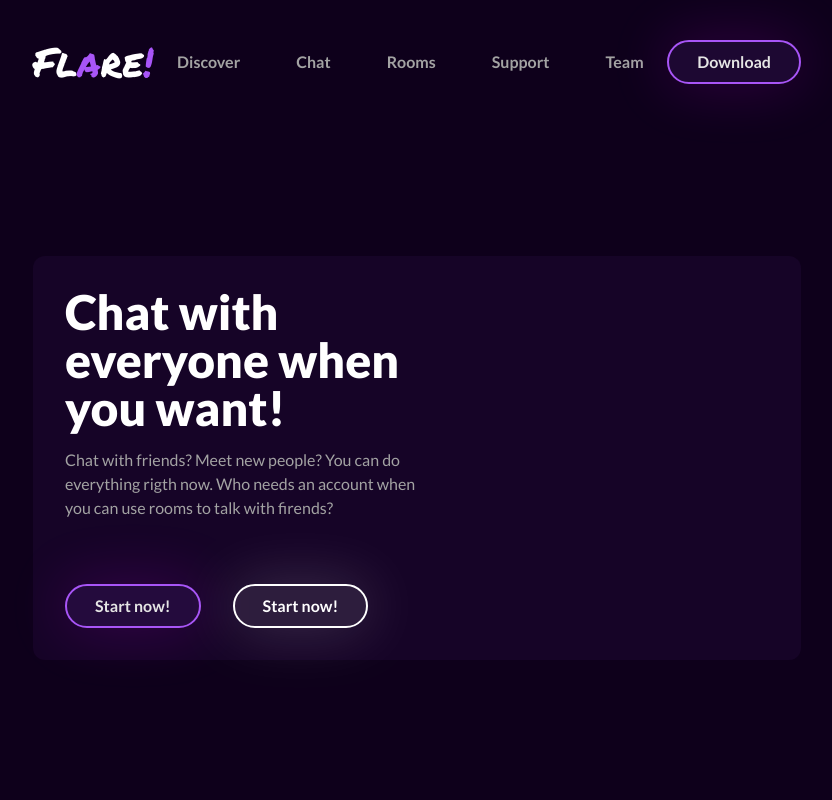
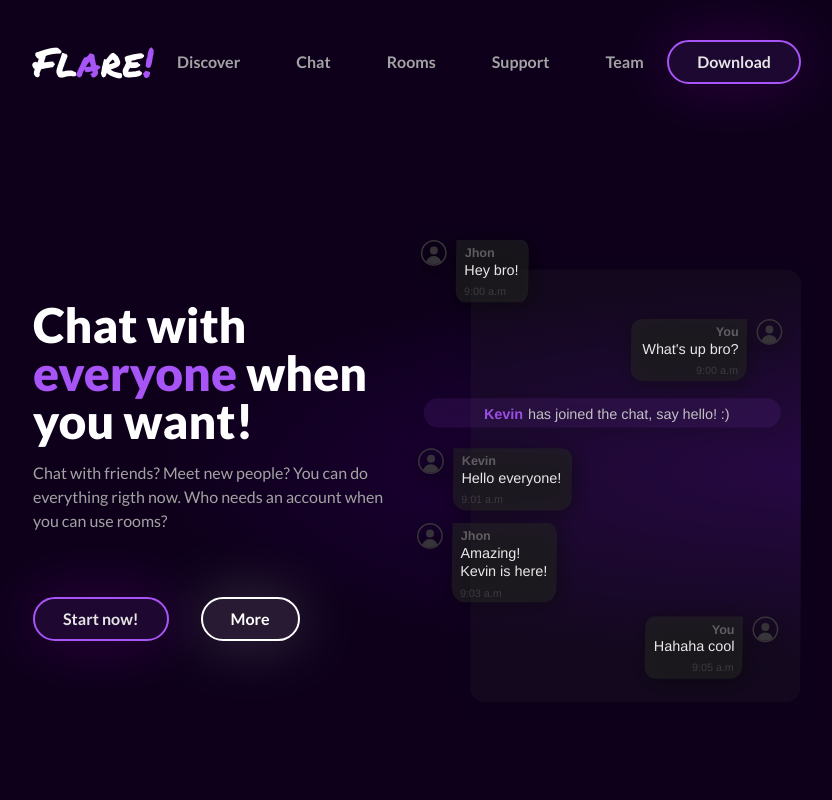
Before and after one commit to SebastianL-dev/Flare, a Next.js app in the folder client/web/: page / in a window 1280 px wide. Shown: the top 800 px of the page, without its empty margins (223-1055 px from the left). Built offline with nearby package versions, Linux system fonts and the light colour scheme; no server answers.

Commit message:
feat(web): add chat image in home ✨
- Add a chat image in the home.

- Add new header effect on scroll.

```diff
--- a/client/web/src/app/page.tsx
+++ b/client/web/src/app/page.tsx
@@ -1,6 +1,8 @@
 import DefaultButton from "@/components/common/buttons/defaultButton";
 import Footer from "@/components/common/footer";
 import Header from "@/components/common/header";
+import Image from "next/image";
+import ChatImg from "@/../public/Chat.svg";
 
 export const runtime = "edge";
 
@@ -8,25 +10,37 @@ export default function Home() {
   return (
     <>
       <Header />
-      <main className="mx-[20%] pt-64 pb-96">
-        <div className="bg-purple-500 p-8 rounded-xl bg-opacity-5">
-          <section className="max-w-[50%] flex flex-col gap-16">
+      <main className="mx-[20%] pt-44 pb-96 grid gap-36">
+        <section className="my-16 rounded-xl min-h-[600] flex items-center bg-card-right bg-opacity-5 justify-between gap-8 border-opacity-10">
+          <div className="max-w-[50%] flex flex-col gap-16">
             <div className="flex flex-col gap-4">
               <h1 className="font-black text-5xl max-w-[500px]">
-                Chat with everyone when you want!
+                Chat with <span className="text-purple-500">everyone</span> when
+                you want!
               </h1>
-              <p className="max-w-[550px] text-neutral-400">
+              <p className="max-w-[550px] text-neutral-400 font-medium">
                 Chat with friends? Meet new people? You can do everything rigth
-                now. Who needs an account when you can use rooms to talk with
-                firends?
+                now. Who needs an account when you can use rooms?
               </p>
             </div>
             <div className="flex gap-8">
               <DefaultButton text="Start now!" color="purple" />
-              <DefaultButton text="Start now!" color="white" />
+              <DefaultButton text="More" color="white" />
             </div>
-          </section>
-        </div>
+          </div>
+          <div className="flex flex-col gap-4 min-w-96">
+            <Image
+              className="image-shadow"
+              width={"400"}
+              height={"400"}
+              src={ChatImg}
+              alt=""
+            />
+          </div>
+        </section>
+        <section>
+          <h2 className="">The rooms</h2>
+        </section>
       </main>
       <Footer />
     </>
--- a/client/web/src/components/common/header.tsx
+++ b/client/web/src/components/common/header.tsx
@@ -1,12 +1,48 @@
+"use client";
+
 import { permanentMarker } from "@/styles/fonts";
 import NavButton from "./buttons/navButton";
 import Link from "next/link";
 import DefaultButton from "./buttons/defaultButton";
+import { useEffect, useState } from "react";
 
+// let lastScroll: number = 0;
 export default function Header() {
+  const [headerS, setHeaderS] = useState<string>("bg-transparent");
+  const [headerPadding, setHeaderPadding] = useState<string>("py-8");
+  const [headerTop, setHeaderTop] = useState<string>("top-0");
+  const [lastScroll, setLastScroll] = useState<number>(0);
+
+  useEffect(() => {
+    let scrollTop: number = document.documentElement.scrollTop;
+
+    const handleScroll = () => {
+      scrollTop > lastScroll
+        ? setHeaderTop("-top-[77px]")
+        : setHeaderTop("top-0");
+
+      setLastScroll(scrollTop);
+
+      window.scrollY == 0
+        ? (setHeaderS("bg-transparent"), setHeaderPadding("py-8"))
+        : (setHeaderS("bg-[#120022] bg-opacity-60 backdrop-blur-[6px]"),
+          setHeaderPadding("py-2"));
+    };
+
+    window.addEventListener("scroll", handleScroll);
+
+    return () => {
+      window.removeEventListener("scroll", handleScroll);
+    };
+  });
+
   return (
-    <header className="flex h-fit w-full fixed">
-      <div className="flex justify-between py-8 mx-[20%] w-full">
+    <header
+      className={`flex h-fit w-full fixed ${headerS} ${headerTop} transition-all ease-linear duration-200 z-50`}
+    >
+      <div
+        className={`flex justify-between mx-[20%] w-full ${headerPadding} transition-all ease-linear`}
+      >
         <Link
           className={`peer transition-all ${permanentMarker.className} text-[40px] hover:-rotate-[4deg] hover:scale-125 h-min ease-message-button duration-300`}
           href={"/"}
--- a/client/web/src/styles/globals.css
+++ b/client/web/src/styles/globals.css
@@ -19,6 +19,10 @@ body::-webkit-scrollbar {
   .bg-chat-card {
     background: #8400ff;
     background: radial-gradient(at left center, #8400ff33 0%, #00000000 50%);
+  }
+  .bg-card-right {
+    background: #8400ff;
+    background: radial-gradient(at right center, #8400ff33 0%, #00000000 60%);
   }
   .chat-scroll::-webkit-scrollbar-thumb {
     background-color: #a955f777;
@@ -72,4 +76,8 @@ body::-webkit-scrollbar {
     background: a855f7;
     background: linear-gradient(135deg, #753aff 0%, #c534ff 100%);
   }
+  .image-shadow {
+    filter: drop-shadow(3px 3px 10px #000000);
+    /* filter: drop-shadow(3px 3px 3px #a955f721); */
+  }
 }
```
Also changed, not shown: client/web/public/Chat.svg (added).
